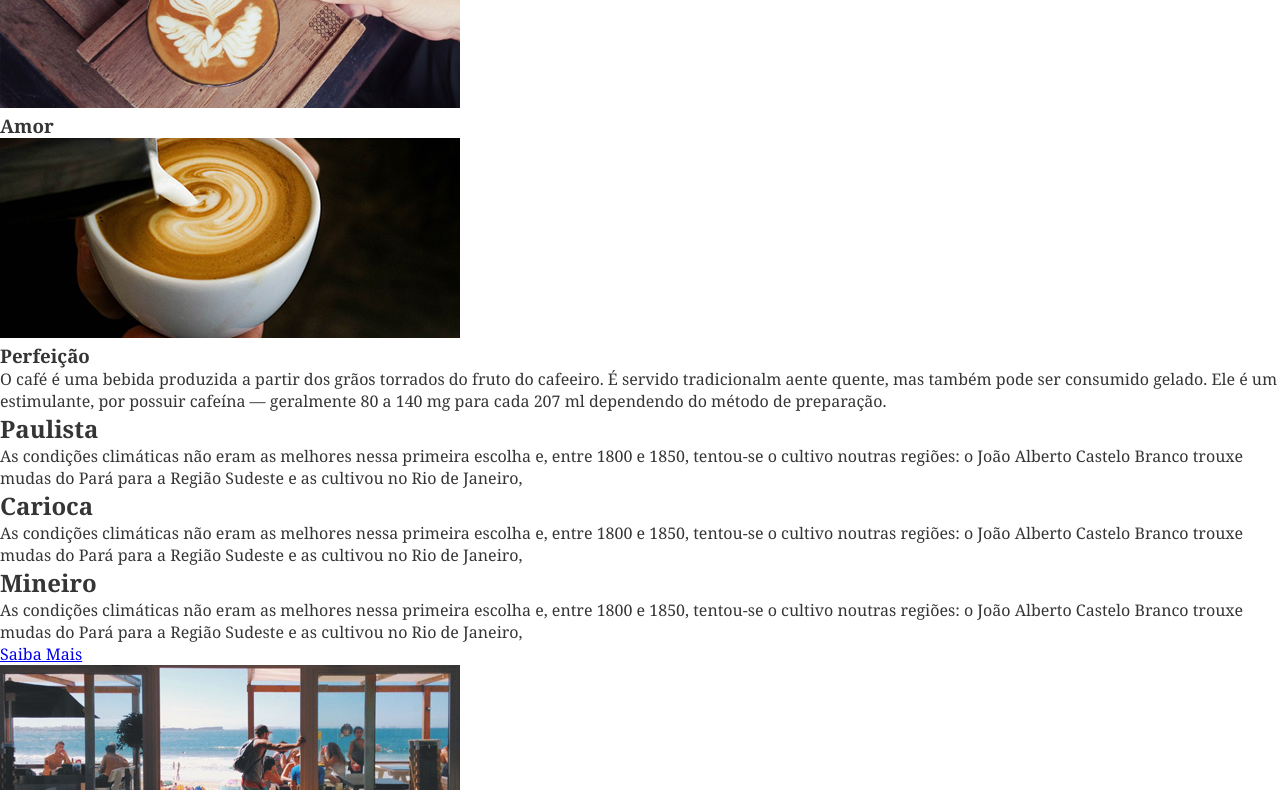
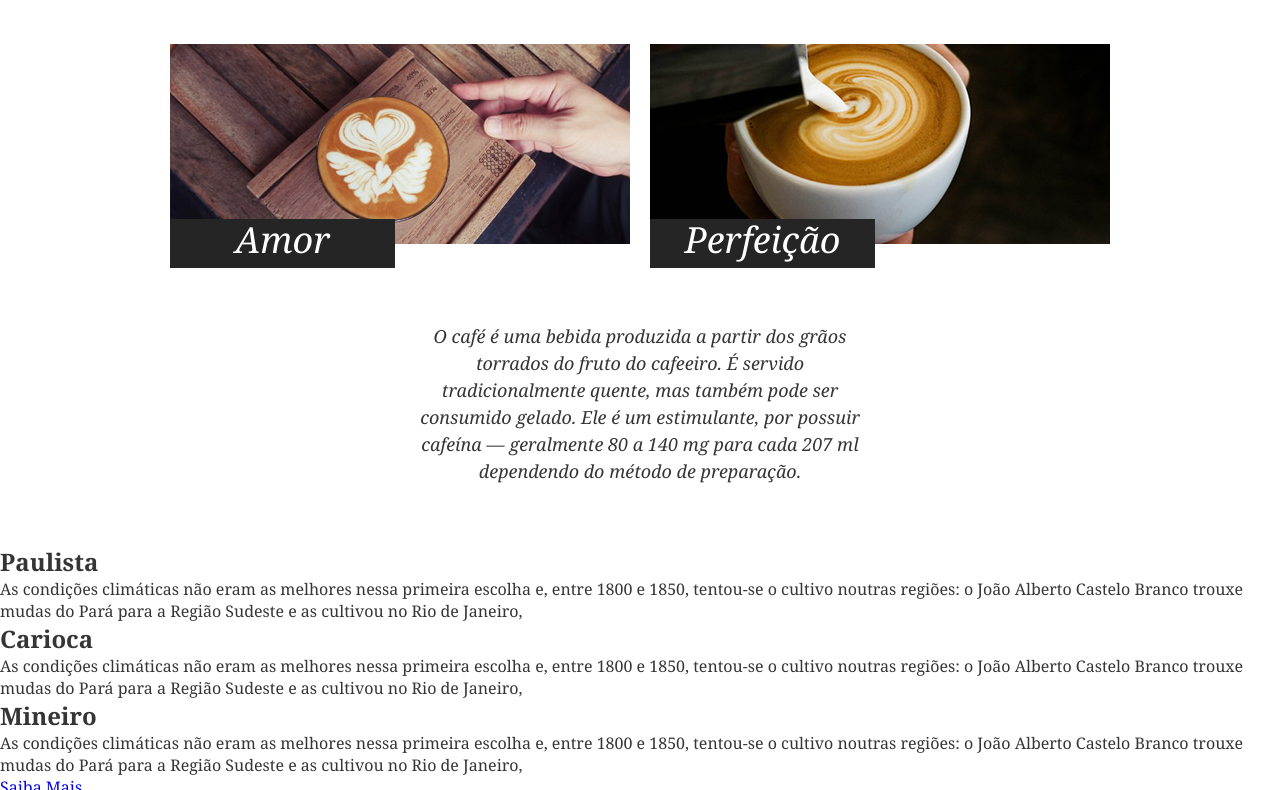
Before and after one commit to uitalorss/site-brafe, a plain HTML site: page index.html in a window 1280 px wide. Shown: the part 687-1477 px from the top of the page. Drawn offline with Linux system fonts and the light colour scheme.

Commit message:
arrumando a seção sobre

```diff
--- a/css/style.css
+++ b/css/style.css
@@ -4,7 +4,7 @@
 }
 
 .container{
-    max-width: 1124px;
+    max-width: 960px;
     margin: 0 auto;
     padding: 0;
     position: relative;
@@ -63,3 +63,49 @@ a .menu-logo{
     font-style: italic;
     font-size: 1.125em;
 }
+
+/*Sobre*/
+.sobre{
+    margin: 60px 0;
+
+}
+
+.sobre h2{
+    font-size: 2.25em;
+    text-align: center;
+    margin-bottom: 60px;
+}
+
+.sobre-item{
+    width: 460px;
+    float: left;
+    margin: 0 10px;
+}
+
+.sobre-item img{
+    display: block;
+    max-width: 100%;
+}
+
+.sobre-item h3{
+    font-size: 2.25em;
+    font-style: italic;
+    font-weight: normal;
+    background: #252525;
+    color: #fff;
+    width: 225px;
+    text-align: center;
+    line-height: 1em;
+    padding: 3px 0 10px 0;
+    position: relative;
+    top: -25px;
+}
+
+.sobre > p{
+    font-size: 1.125em;
+    font-style: italic;
+    max-width: 460px;
+    margin: 30px auto;
+    text-align: center;
+    line-height: 1.5em;
+}
--- a/index.html
+++ b/index.html
@@ -26,20 +26,21 @@
             <h1>Cafés com a cara<br>do brasil</h1>
             <p>Direto das fazendas de Minas Gerais</p>
         </main>
-        <section>
+        <section class="sobre">
             <h2>Uma Mistura de</h2>
-            <div>
-                <img src="img/cafe-1.jpg" alt="imagem café 1">
-                <h3>Amor</h3>
+            <div class="container">
+                <div class="sobre-item">
+                    <img src="img/cafe-1.jpg" alt="imagem café 1">
+                    <h3>Amor</h3>
+                </div>
+                <div class="sobre-item">
+                    <img src="img/cafe-2.jpg" alt="imagem café 1">
+                    <h3>Perfeição</h3>
+                </div>
             </div>
-            <div>
-                <img src="img/cafe-2.jpg" alt="imagem café 1">
-                <h3>Perfeição</h3>
-            </div>
-            <p>O café é uma bebida produzida a partir dos grãos torrados do fruto do cafeeiro. É servido tradicionalm
-                aente quente, mas também pode ser consumido gelado. Ele é um estimulante, por possuir cafeína — geralmente 80 a 140 mg para cada 207 ml dependendo do método de preparação.</p>
+            <p>O café é uma bebida produzida a partir dos grãos torrados do fruto do cafeeiro. É servido tradicionalmente quente, mas também pode ser consumido gelado. Ele é um estimulante, por possuir cafeína — geralmente 80 a 140 mg para cada 207 ml dependendo do método de preparação.</p>
         </section>
-        <section>
+        <section >
             <div>
                 <div>
                     <h2>Paulista</h2>
```
